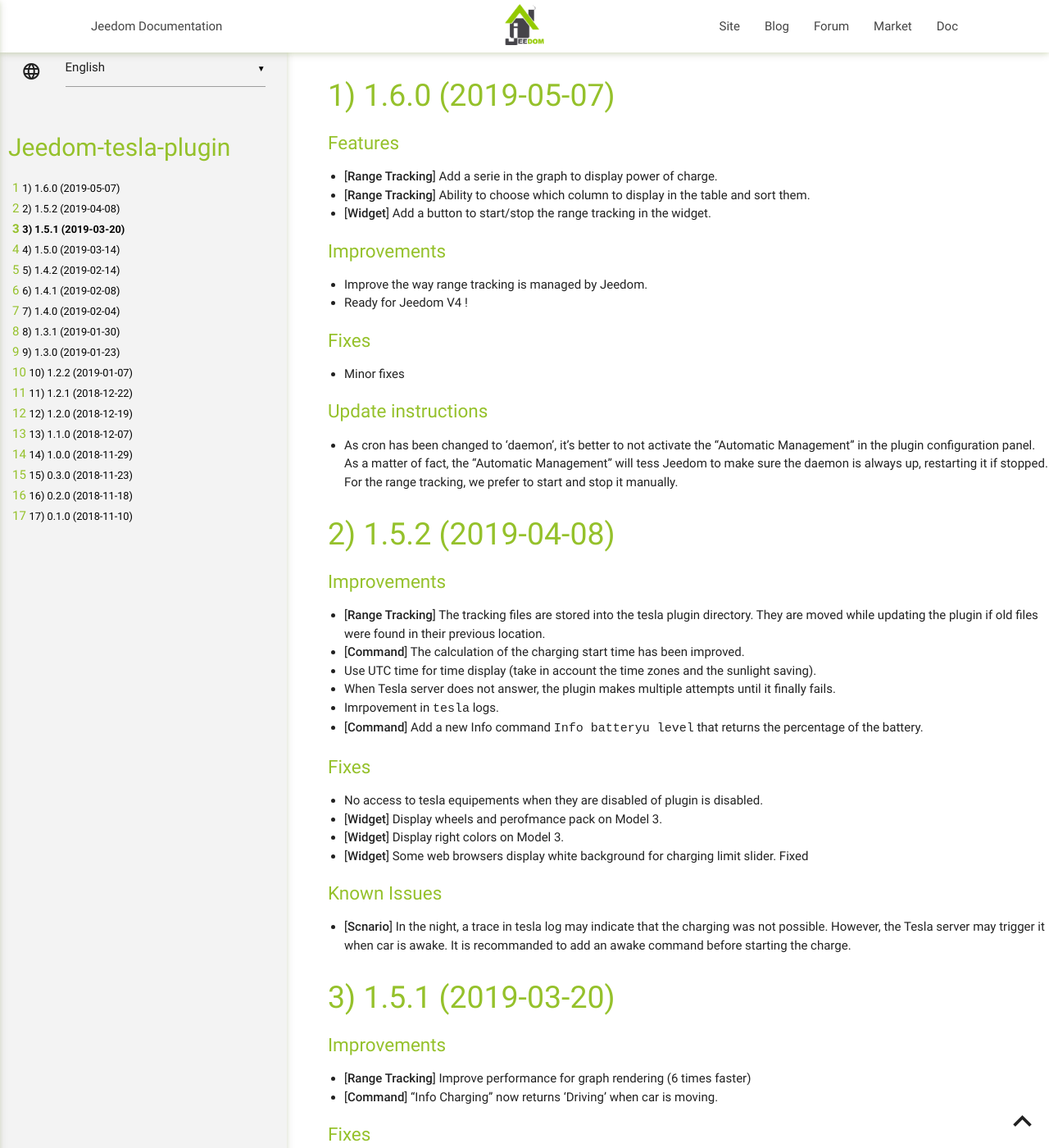
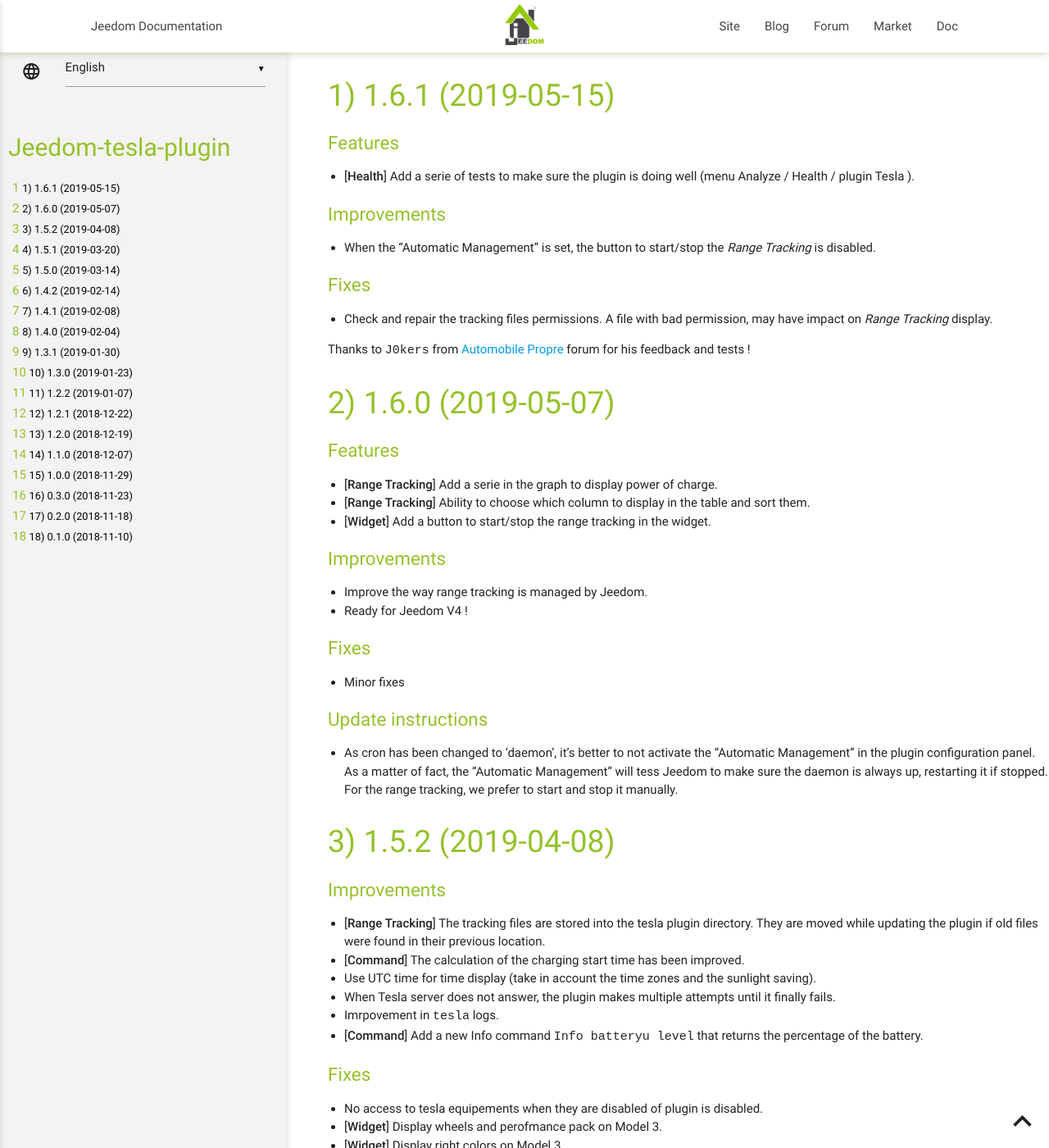
Before and after one commit to vercorsio/jeedom-tesla-plugin, a Jekyll site: the page built from en_US/changelog.md, in a window 1280 px wide and 1400 px high. Shown: the whole window at 82% size. Built offline with Jekyll 4.4.1, drawn with Linux system fonts in a browser that asks for light colours; our own code applies the rules of GitHub Pages for plain Markdown files; some of the changed text lies outside the part shown.

Commit message:
Updated Changelog and Doc for 1.6.1

```diff
--- a/en_US/changelog.md
+++ b/en_US/changelog.md
@@ -1,3 +1,21 @@
+<a name="1.6.1"></a>
+# 1.6.1 (2019-05-15)
+
+### Features
+
+ * [**Health**] Add a serie of tests to make sure the plugin is doing well (menu Analyze / Health / plugin Tesla ).
+
+### Improvements
+
+ * When the "Automatic Management" is set, the button to start/stop the *Range Tracking* is disabled.
+
+### Fixes
+ * Check and repair the tracking files permissions.
+ A file with bad permission, may have impact on *Range Tracking* display.
+
+Thanks to `J0kers` from [Automobile Propre](https://forums.automobile-propre.com/topic/piloter-sa-tesla-avec-jeedom-13412/) forum for his feedback and tests !
+
+
 <a name="1.6.0"></a>
 # 1.6.0 (2019-05-07)
 
```
Also changed, not shown: en_US/index.md (+20 -2 lines), fr_FR/changelog.md (+18 -0 lines), fr_FR/index.md (+16 -0 lines).
